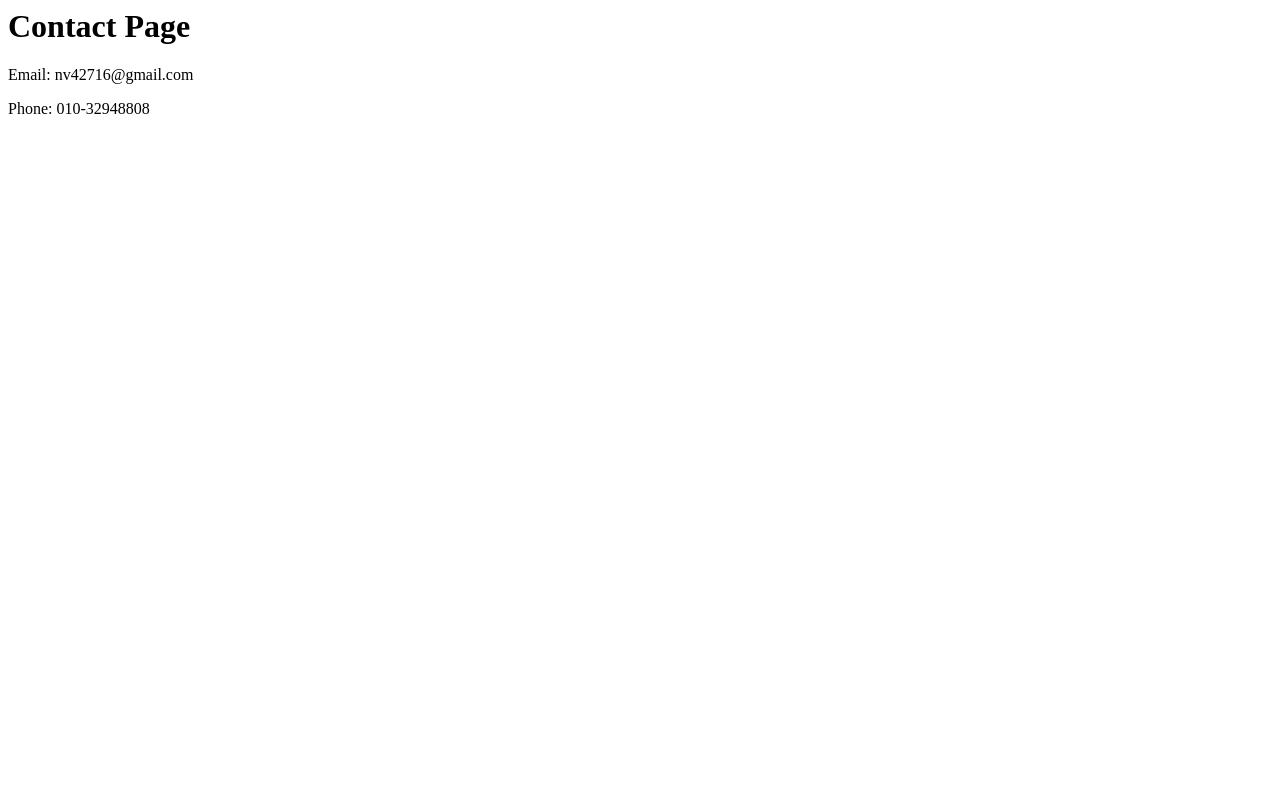
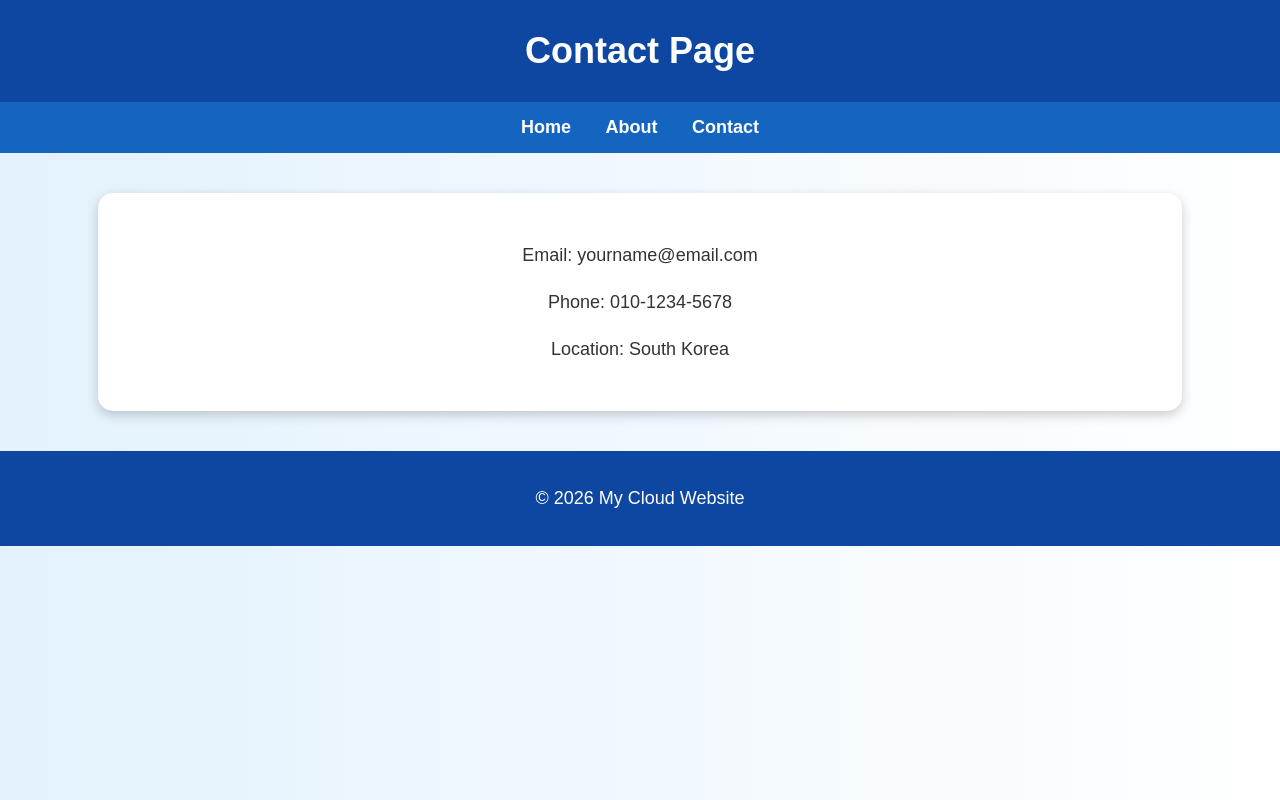
Before and after one commit to nv42716-a11y/cloud-computing, a plain HTML site: page contact.html in a window 1280 px wide. Drawn offline with Linux system fonts and the light colour scheme.

Commit message:
Update contact.html

```diff
--- a/contact.html
+++ b/contact.html
@@ -1,5 +1,33 @@
-<h1>Contact Page</h1>
+<!DOCTYPE html>
+<html>
+<head>
+    <title>Contact</title>
+    <link rel="stylesheet" href="style.css">
+</head>
 
-<p>Email: nv42716@gmail.com</p>
+<body>
 
-<p>Phone: 010-32948808</p>
+<header>
+    <h1>Contact Page</h1>
+</header>
+
+<nav>
+    <a href="index.html">Home</a>
+    <a href="about.html">About</a>
+    <a href="contact.html">Contact</a>
+</nav>
+
+<section>
+    <p>Email: yourname@email.com</p>
+
+    <p>Phone: 010-1234-5678</p>
+
+    <p>Location: South Korea</p>
+</section>
+
+<footer>
+    <p>&copy; 2026 My Cloud Website</p>
+</footer>
+
+</body>
+</html>
```
